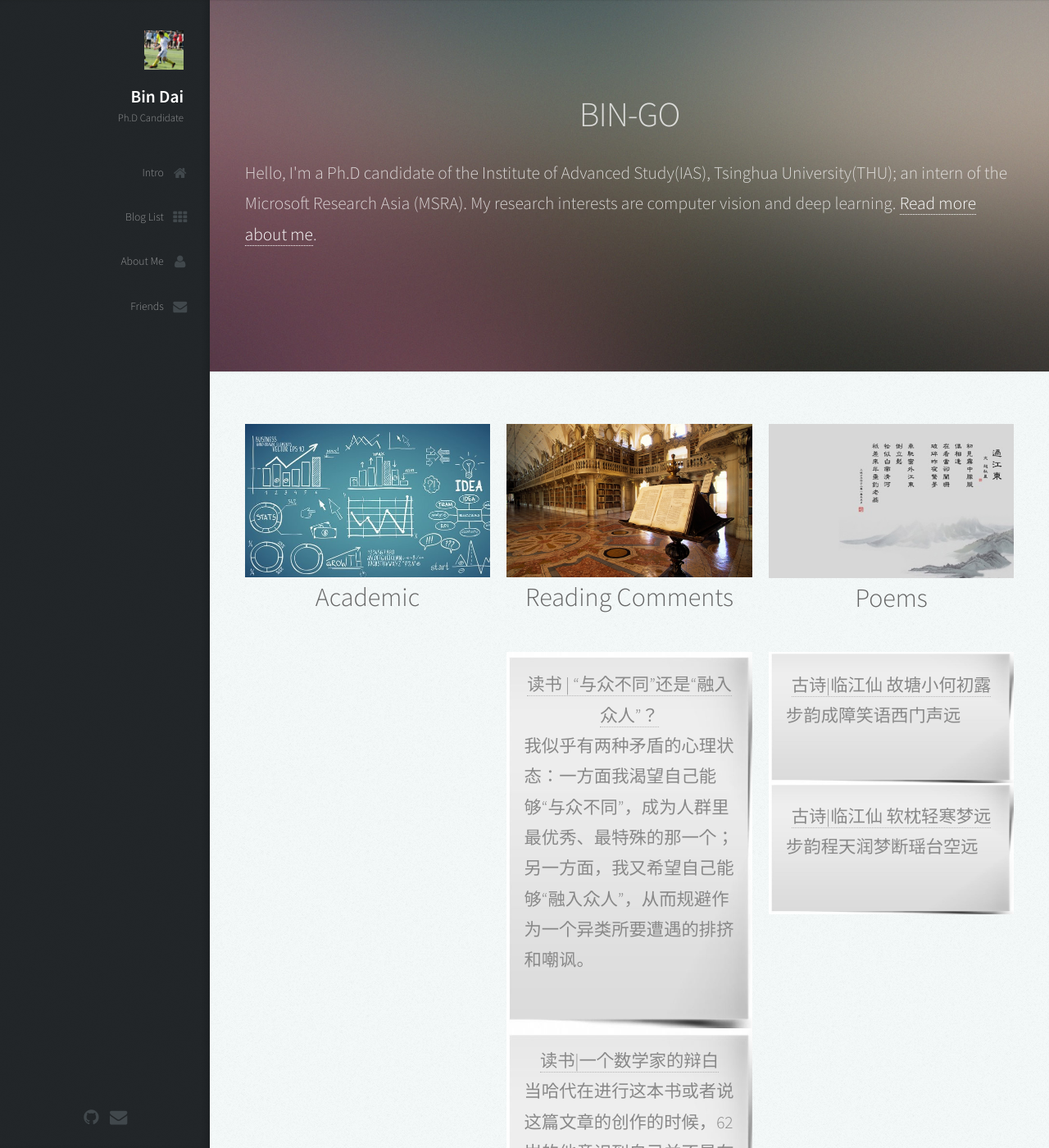
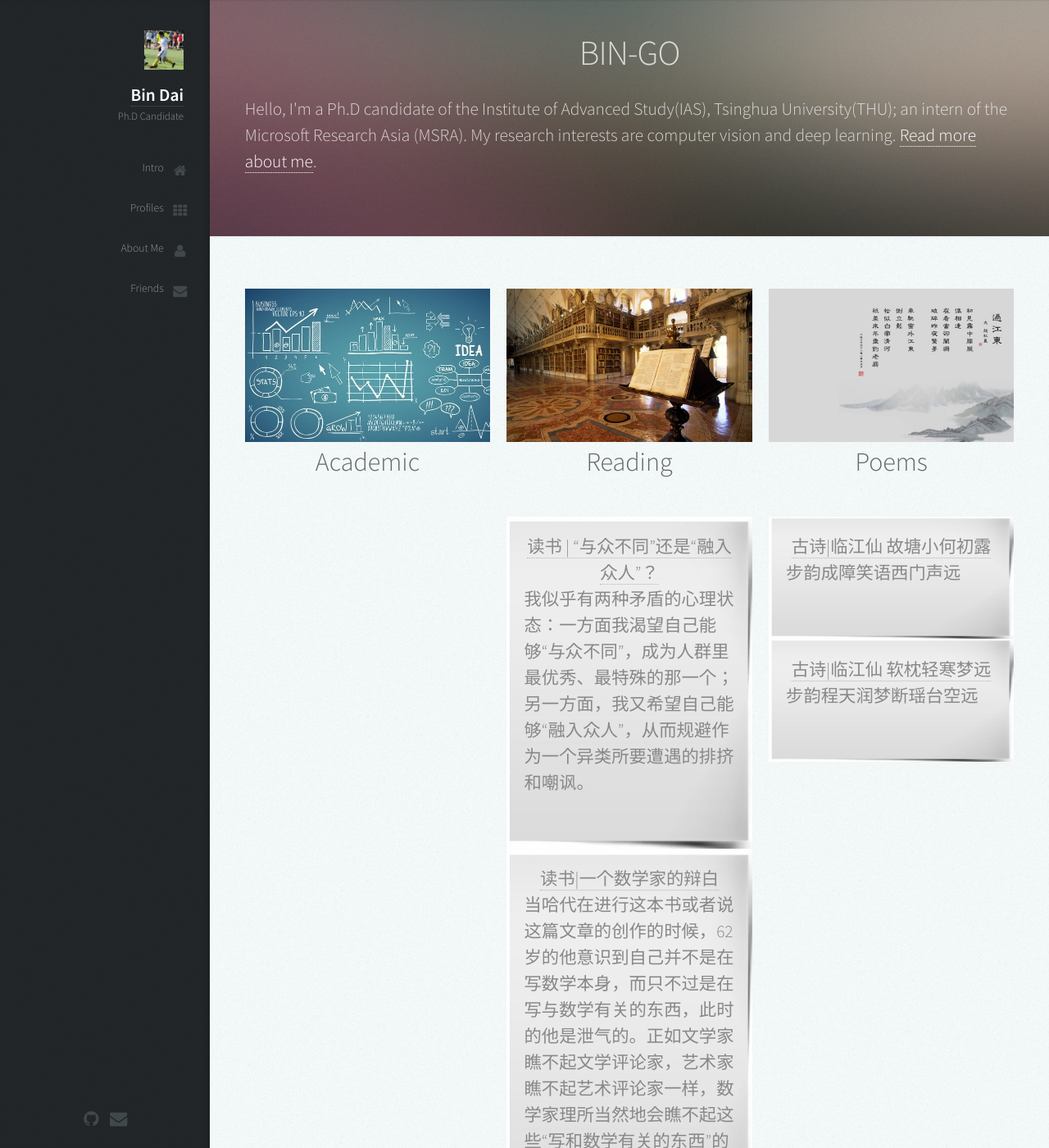
Before and after one commit to daib13/daib13.github.io, a Jekyll site: the page built from index.html, in a window 1280 px wide and 1400 px high. Shown: the whole window at 82% size. Built offline with Jekyll 4.4.1, drawn with Linux system fonts in a browser that asks for light colours.

Commit message:
add a link to Bin Dai lessen the margin of the head change blog list to profile

```diff
--- a/_includes/header.html
+++ b/_includes/header.html
@@ -5,7 +5,7 @@
         <!-- Logo -->
         <div id="logo">
             <span class="image avatar48"><img src="/images/avatar.jpg" alt="" /></span>
-            <h1 id="title">Bin Dai</h1>
+            <h1 id="title"><a href="/">Bin Dai</a></h1>
             <p>Ph.D Candidate</p>
         </div>
 
@@ -20,7 +20,7 @@
             -->
             <ul>
                 <li><a href="/#top" id="top-link" class="skel-layers-ignoreHref"><span class="icon fa-home">Intro</span></a></li>
-                <li><a href="/#portfolio" id="portfolio-link" class="skel-layers-ignoreHref"><span class="icon fa-th">Blog List</span></a></li>
+                <li><a href="/#portfolio" id="portfolio-link" class="skel-layers-ignoreHref"><span class="icon fa-th">Profiles</span></a></li>
                 <li><a href="/#about" id="about-link" class="skel-layers-ignoreHref"><span class="icon fa-user">About Me</span></a></li>
                 <li><a href="/#contact" id="contact-link" class="skel-layers-ignoreHref"><span class="icon fa-envelope">Friends</span></a></li>
             </ul>
--- a/assets/css/main.css
+++ b/assets/css/main.css
@@ -1553,9 +1553,10 @@
 	body {
 		background: #fff;
 		font-family: 'Source Sans Pro', sans-serif;
+		/*font-family: "Times New Roman", Georgia, Serif;*/
 		font-size: 19pt;
 		font-weight: 300;
-		line-height: 1.75em;
+		line-height: 1.5em;
 		color: #888;
 	}
 
@@ -1572,6 +1573,7 @@
 
 	input, textarea, select {
 		font-family: 'Source Sans Pro', sans-serif;
+		/*font-family: "Times New Roman", Georgia, Serif;*/
 		font-size: 19pt;
 		font-weight: 300;
 		line-height: 1.75em;
@@ -2224,7 +2226,7 @@
 			}
 
 			#main section.cover {
-				padding: 5em 0;
+				padding: 1.5em 0;
 			}
 
 	}
--- a/index.html
+++ b/index.html
@@ -40,7 +40,7 @@ layout: index
             <div class="4u 12u$(mobile)">
                 <a href="#" class="image fit"><img src="./images/library.jpg" alt="" /></a>
                 <header>
-                    <h3>Reading Comments</h3>
+                    <h3>Reading</h3>
                 </header>
                 {% for category in site.categories %}
                     {% if category.first == "Reading" %}
@@ -131,6 +131,7 @@ layout: index
                         <h3>Wenhan Zhang</h3>
                     </header>
                 </article>
+                <!--span class="icon"><img src="/images/wenhanzhang.jpg" alt="" />Wenhan Zhang</span-->
             </div>
             <div class="6u 12u$(mobile)">
                 <article class="item">
```
